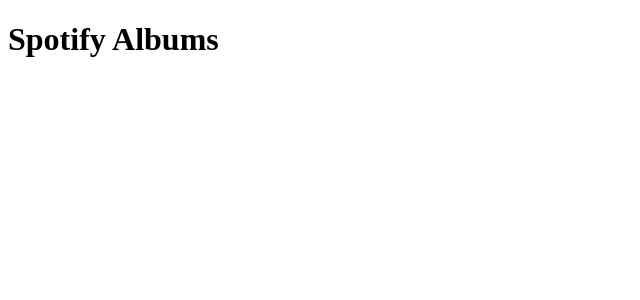
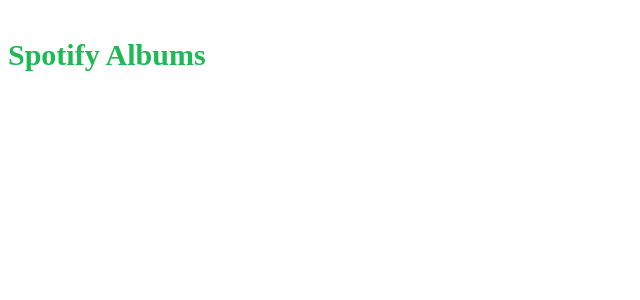
Before and after one commit to carolainseija/spotify-albums, a React (Vite) app: page / in a window 1280 px wide. Shown: the top 300 px of the page, without its empty margins (0-640 px from the left). Built offline with nearby package versions, Linux system fonts and the light colour scheme.

Commit message:
add less and create initial file with ant design

```diff
--- a/package.json
+++ b/package.json
@@ -11,6 +11,8 @@
   },
   "dependencies": {
     "antd": "^5.11.1",
+    "less": "^4.2.0",
+    "less-loader": "^11.1.3",
     "react": "^18.2.0",
     "react-dom": "^18.2.0"
   },
--- a/src/App.jsx
+++ b/src/App.jsx
@@ -1,12 +1,14 @@
-import './App.css'
+import { Flex } from "antd";
+import './theme.less';
 
-function App() {
+const App = () => {
+  return (
+    <Flex gap="middle" align="start" vertical>
+      <Flex justify="center" align="center">
+        <h3  className="title-typography">Spotify Albums</h3>
+      </Flex>
+    </Flex>
+  );
+};
 
-  return (
-    <>
-      <h1>Spotify Albums</h1>
-    </>
-  )
-}
-
-export default App
+export default App;
--- /dev/null
+++ b/src/theme.less
@@ -0,0 +1,6 @@
+@primary-color: #1DB954;
+
+.title-typography {
+  color: @primary-color;
+  font-size: 30px;
+}
--- a/vite.config.js
+++ b/vite.config.js
@@ -4,4 +4,11 @@
 // https://vitejs.dev/config/
 export default defineConfig({
   plugins: [react()],
+  css: {
+    preprocessorOptions: {
+      less: {
+        javascriptEnabled: true,
+      },
+    },
+  }
 })
```
Also changed, not shown: 1 other file (tests, documents, lock files or other folders).
